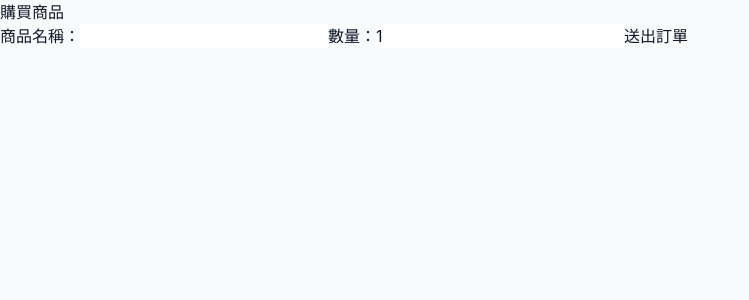
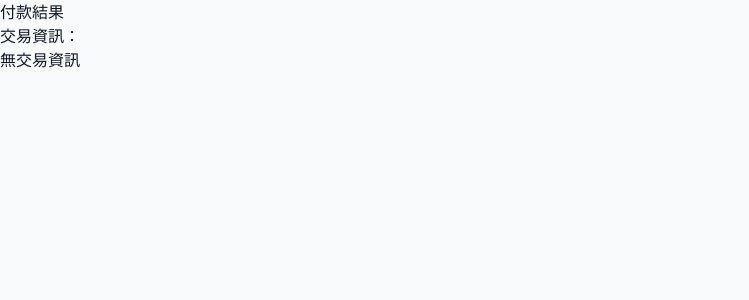
Before and after one commit to MisTPEBUS/react-hw, a Next.js app: page / in a window 1280 px wide. Shown: the top 300 px of the page, without its empty margins (0-749 px from the left). Built offline with nearby package versions, Linux system fonts and the light colour scheme.

Commit message:
test 藍新2.0

```diff
--- a/src/app/api/payment-result/route.ts
+++ b/src/app/api/payment-result/route.ts
@@ -1,12 +1,16 @@
 export async function POST(req: Request) {
+  try {
     const formData = await req.formData();
     const queryParams = new URLSearchParams();
 
-  // 轉換 POST Body 參數為 URL Query 格式
+    // 轉換 POST 參數為 URL 查詢字串
     formData.forEach((value, key) => {
       queryParams.append(key, value as string);
     });
 
-  // 重新導向到 /payment-result 頁面 (轉為 GET 方法)
+    // 重新導向到 /payment-result 並附加 Query 參數
     return Response.redirect(`/payment-result?${queryParams.toString()}`);
+  } catch (error) {
+    return new Response("伺服器錯誤", { status: 500 });
   }
+}
--- a/src/app/page.tsx
+++ b/src/app/page.tsx
@@ -1,100 +1,35 @@
 "use client";
-import { useState } from "react";
 
-export default function HomePage() {
-  const [productName, setProductName] = useState("");
-  const [quantity, setQuantity] = useState(1);
-  const [loading, setLoading] = useState(false);
+import { useSearchParams } from "next/navigation";
+import { Suspense } from "react";
 
-  const handleSubmit = async (e: React.FormEvent<HTMLFormElement>) => {
-    e.preventDefault();
-    setLoading(true);
+export default function PaymentResult() {
+  return (
+    <Suspense fallback={<div>載入中...</div>}>
+      <PaymentResultContent />
+    </Suspense>
+  );
+}
 
-    const productData = {
-      productName,
-      quantity,
-    };
-
-    try {
-      const response = await fetch(
-        "https://foodiefund.onrender.com/create-order",
-        {
-          method: "POST",
-          headers: { "Content-Type": "application/json" },
-          body: JSON.stringify(productData),
-        }
-      );
-
-      const data = await response.json();
-
-      if (!response.ok) {
-        throw new Error(data.message || "訂單建立失敗");
-      }
-
-      // 假設後端回傳藍新金流所需的參數
-      const { MerchantID, TradeInfo, TradeSha, Version } = data;
-
-      // 建立隱藏表單並提交到藍新金流
-      const newebpayUrl = "https://ccore.newebpay.com/MPG/mpg_gateway";
-      const form = document.createElement("form");
-      form.method = "POST";
-      form.action = newebpayUrl;
-
-      const fields = { MerchantID, TradeInfo, TradeSha, Version };
-
-      Object.entries(fields).forEach(([key, value]) => {
-        const input = document.createElement("input");
-        input.type = "hidden";
-        input.name = key;
-        input.value = value as string;
-        form.appendChild(input);
-      });
-
-      document.body.appendChild(form);
-      form.submit();
-    } catch (error) {
-      console.error("建立訂單錯誤:", error);
-      alert("訂單建立失敗，請重試");
-    } finally {
-      setLoading(false);
-    }
-  };
+function PaymentResultContent() {
+  const searchParams = useSearchParams();
+  const queryParams = Array.from(searchParams.entries());
 
   return (
-    <div className="max-w-md mx-auto mt-10 p-6 border rounded-lg shadow-lg">
-      <h1 className="text-xl font-bold mb-4">購買商品</h1>
-      <form onSubmit={handleSubmit} className="space-y-4">
-        <label className="block">
-          商品名稱：
-          <input
-            type="text"
-            value={productName}
-            onChange={(e) => setProductName(e.target.value)}
-            required
-            className="w-full p-2 border rounded"
-          />
-        </label>
-
-        <label className="block">
-          數量：
-          <input
-            type="number"
-            value={quantity}
-            onChange={(e) => setQuantity(Number(e.target.value))}
-            required
-            min="1"
-            className="w-full p-2 border rounded"
-          />
-        </label>
-
-        <button
-          type="submit"
-          disabled={loading}
-          className="w-full bg-blue-500 text-white py-2 rounded hover:bg-blue-600 disabled:bg-gray-400"
-        >
-          {loading ? "處理中..." : "送出訂單"}
-        </button>
-      </form>
+    <div className="max-w-lg mx-auto mt-10 p-6 border rounded-lg shadow-lg">
+      <h1 className="text-2xl font-bold">付款結果</h1>
+      <h2 className="mt-4 text-lg font-semibold">交易資訊：</h2>
+      <ul className="mt-2 list-none p-0">
+        {queryParams.length > 0 ? (
+          queryParams.map(([key, value]) => (
+            <li key={key} className="mb-2">
+              <span className="font-bold">{key}</span>: {value}
+            </li>
+          ))
+        ) : (
+          <li className="text-gray-500">無交易資訊</li>
+        )}
+      </ul>
     </div>
   );
 }
```
Lines whose indentation alone changed are shown as unchanged.
